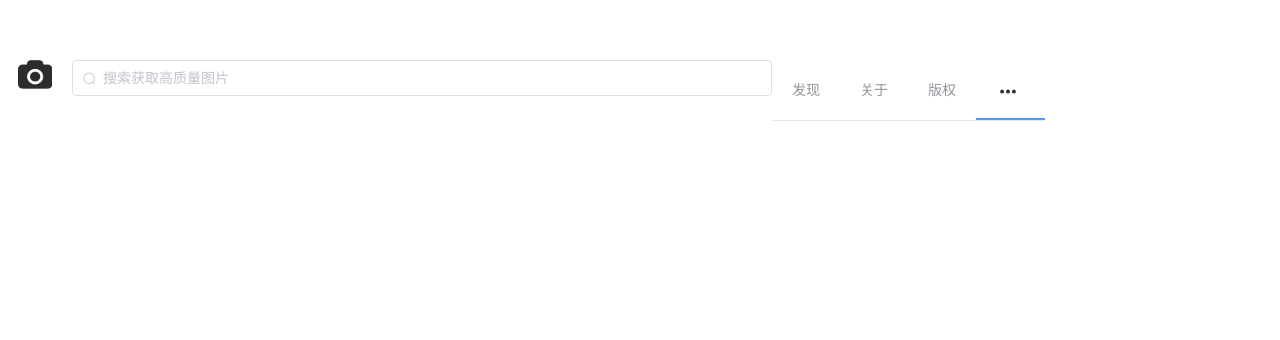
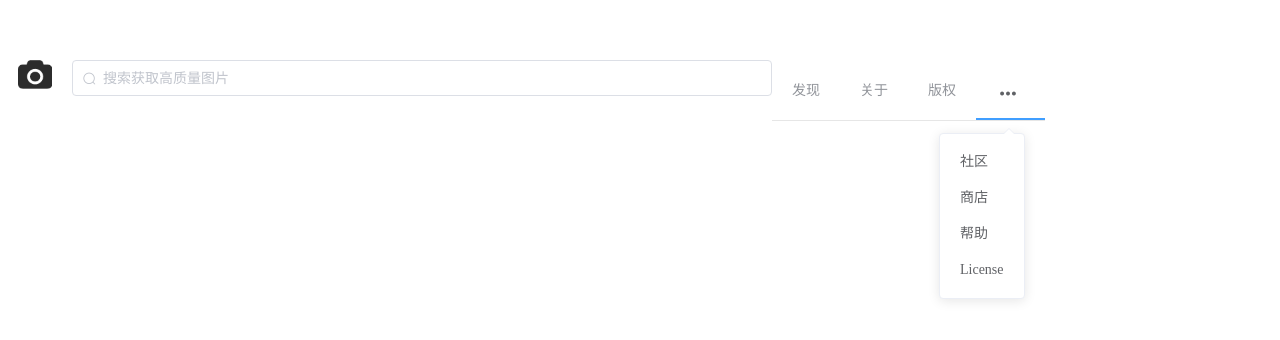
Before and after one commit to yiukuenchu/Pichub, a Vue app: page /#/ in a window 1280 px wide. Both pictures are taken after a click on the item 1010 px from the left and 90 px from the top of the page. Shown: the top 340 px of the page. Built offline with nearby package versions, Linux system fonts and the light colour scheme.

Commit message:
add navigation dropdown

```diff
--- a/src/views/home/home.vue
+++ b/src/views/home/home.vue
@@ -20,7 +20,17 @@
         <el-menu-item index="explore">发现</el-menu-item>
         <el-menu-item index="about">关于</el-menu-item>
         <el-menu-item index="license">版权</el-menu-item>
-        <el-menu-item index="more"><i class="el-icon-more"></i></el-menu-item>
+        <el-menu-item index="more">
+          <el-dropdown trigger="click">
+           <i class="el-icon-more"></i>
+            <el-dropdown-menu slot="dropdown">
+              <el-dropdown-item>社区</el-dropdown-item>
+              <el-dropdown-item>商店</el-dropdown-item>
+              <el-dropdown-item>帮助</el-dropdown-item>
+              <el-dropdown-item>License</el-dropdown-item>
+            </el-dropdown-menu>
+          </el-dropdown>
+        </el-menu-item>
       </el-menu>
     </div>
   </el-container>
```
